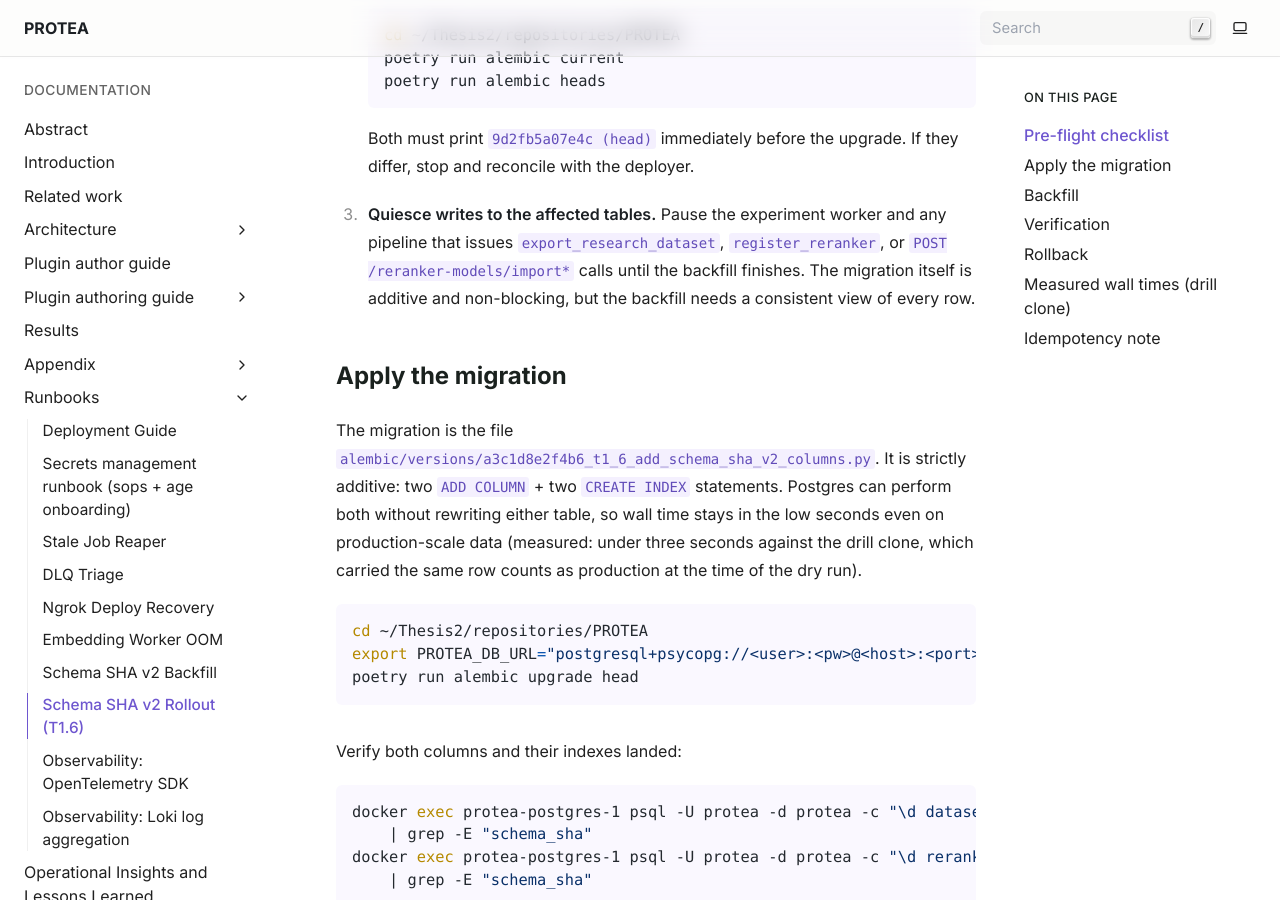
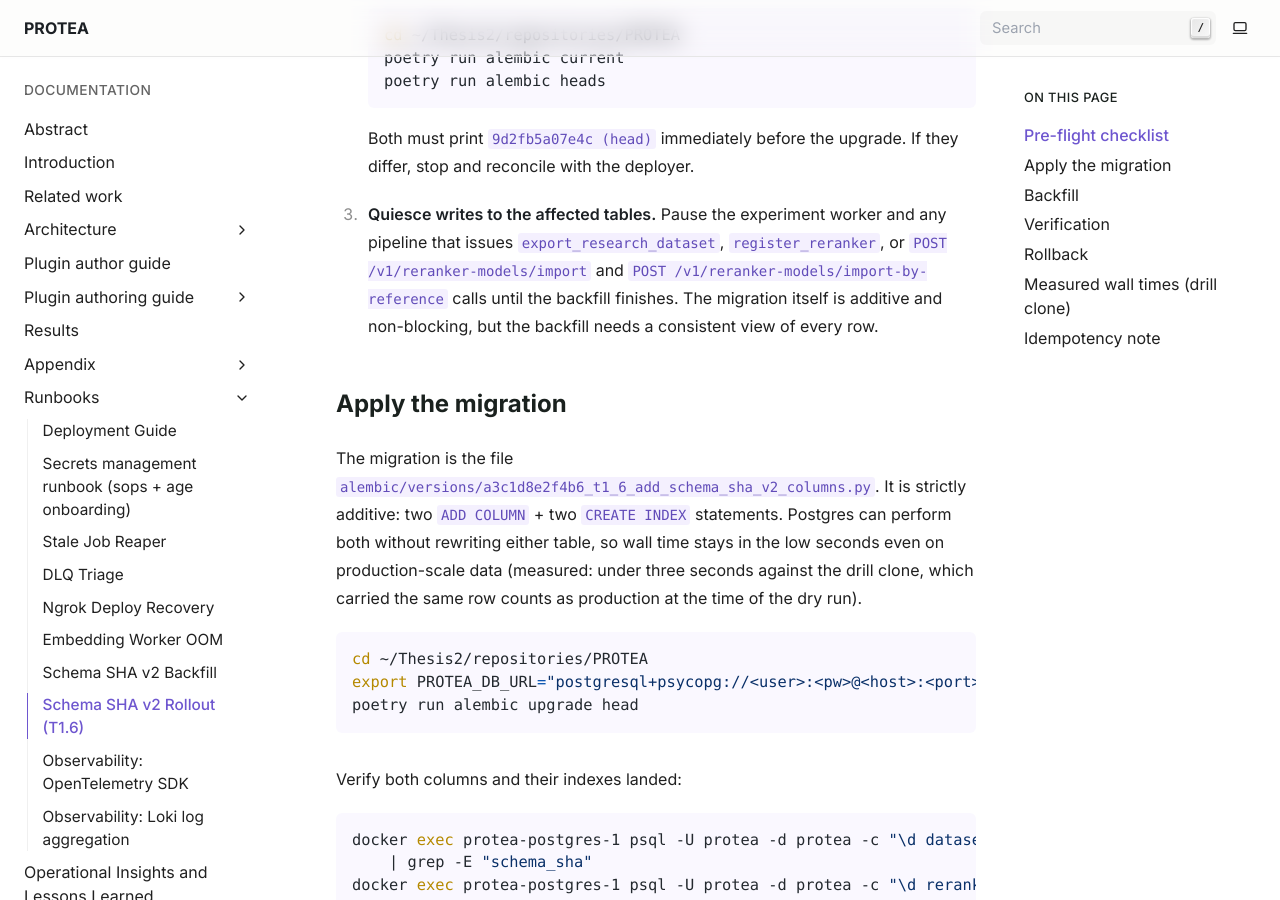
Before and after one commit to frapercan/PROTEA, a Sphinx documentation site: the page built from docs/source/runbooks/schema-sha-v2-rollout.rst, in a window 1280 px wide and 900 px high, scrolled down 780 px. Built offline with Sphinx 7.4.7, drawn with Linux system fonts in a browser that asks for light colours.

Commit message:
fix(docs): cite both /v1/reranker-models/import paths explicitly in schema-sha-v2 runbook

```diff
--- a/docs/source/runbooks/schema-sha-v2-rollout.rst
+++ b/docs/source/runbooks/schema-sha-v2-rollout.rst
@@ -40,7 +40,8 @@ Pre-flight checklist
 
 3. **Quiesce writes to the affected tables.** Pause the experiment
    worker and any pipeline that issues ``export_research_dataset``,
-   ``register_reranker``, or ``POST /reranker-models/import*`` calls
+   ``register_reranker``, or ``POST /v1/reranker-models/import`` and
+   ``POST /v1/reranker-models/import-by-reference`` calls
    until the backfill finishes. The migration itself is additive and
    non-blocking, but the backfill needs a consistent view of every
    row.
```
